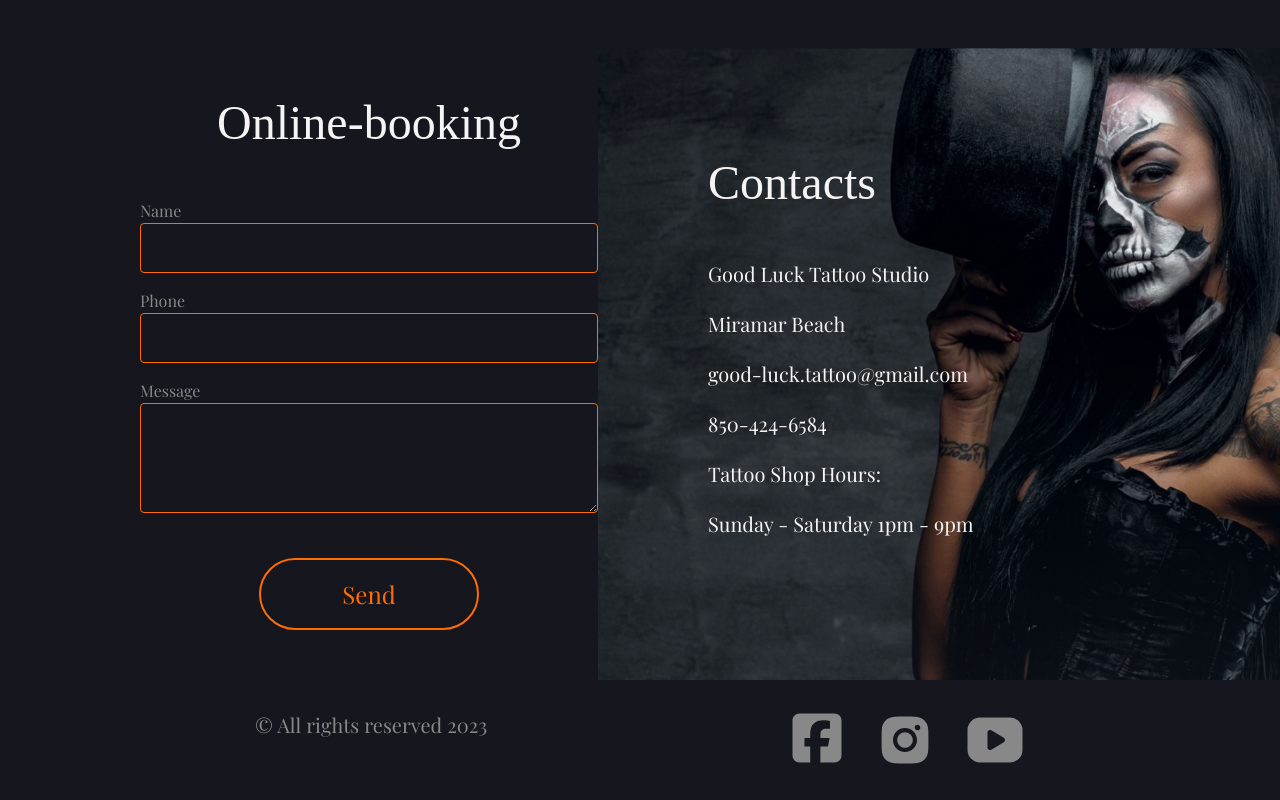
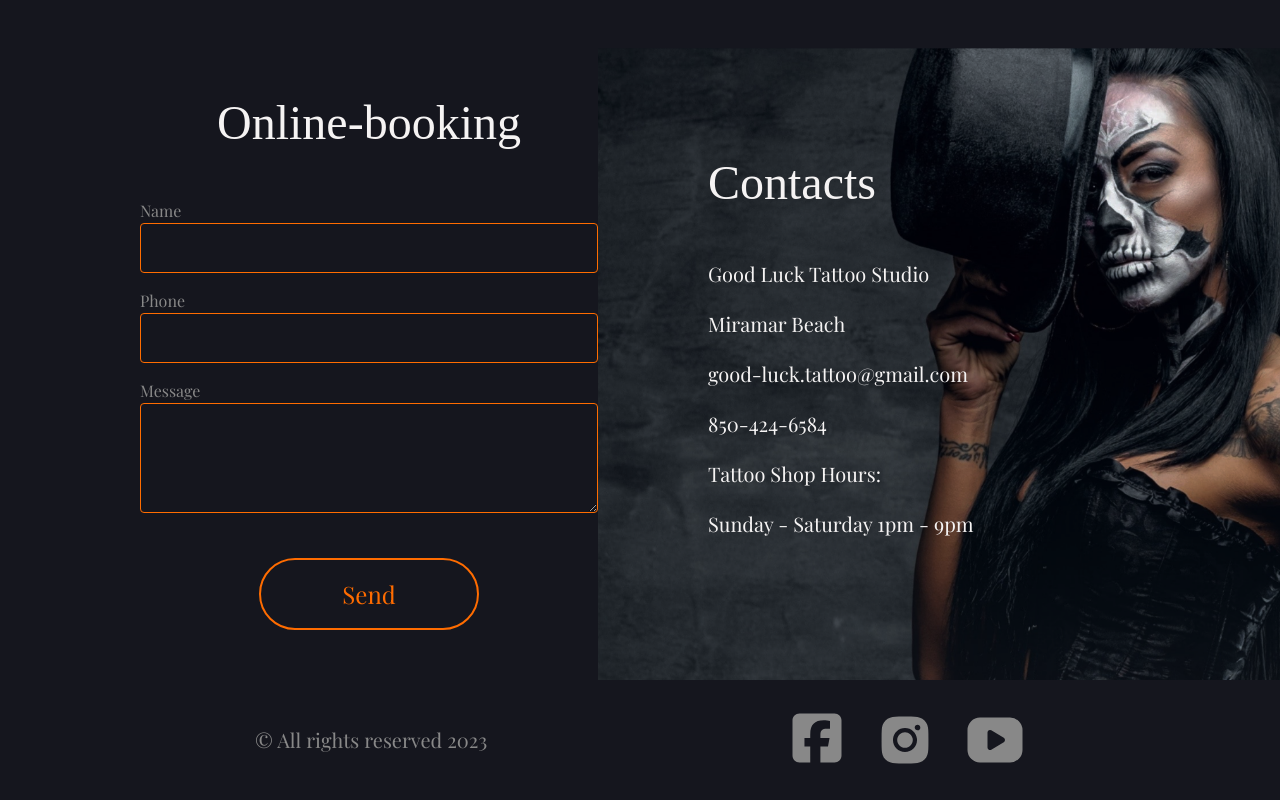
Before and after one commit to ViktorSvertoka/tattoo-studio, a Next.js app: page / in a window 1280 px wide. Shown: the part 6629-7429 px from the top of the page. Built offline with nearby package versions, Linux system fonts and the light colour scheme; a web font is replaced by a local one.

Commit message:
Update Footer.tsx

```diff
--- a/src/sections/Footer.tsx
+++ b/src/sections/Footer.tsx
@@ -6,7 +6,7 @@ import { TbBrandYoutubeFilled } from 'react-icons/tb';
 const Footer = () => {
   return (
     <section className="pt-[30px] pb-[30px]">
-      <div className="container flex justify-between">
+      <div className="container flex justify-between items-center">
         <p className="text-gray font-playfair text-[20px]">
           © All rights reserved 2023
         </p>
```
